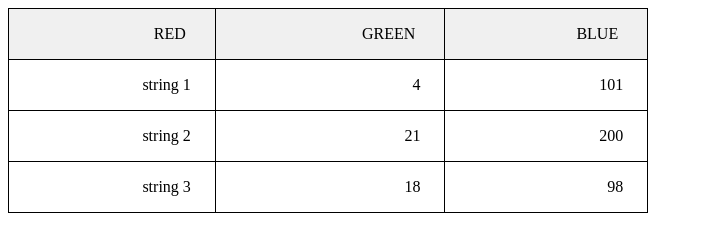
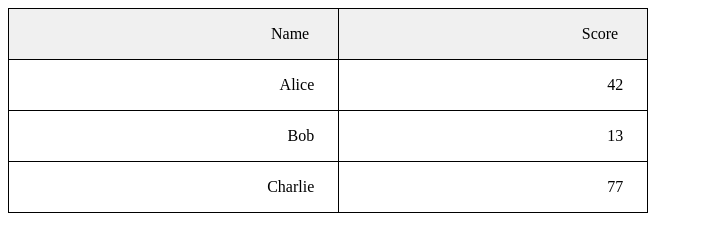
Before and after one commit to nkoster/sortable, a website: page example.html in a window 1280 px wide. Shown: the whole page, without its empty margins (0-703 px from the left). Drawn offline with Linux system fonts and the light colour scheme.

Commit message:
Update example HTML to use class selector and match README example

```diff
--- a/example.html
+++ b/example.html
@@ -6,23 +6,22 @@
     <link rel="stylesheet" href="https://cdn.jsdelivr.net/gh/nkoster/sortable/sortable-table.css">
 </head>
 <body>
-<table id="table-sort" class="sortable-table">
+<table class="sortable-table">
     <thead>
     <tr>
-        <td>RED</td>
-        <td>GREEN</td>
-        <td>BLUE</td>
+        <td>Name</td>
+        <td>Score</td>
     </tr>
     </thead>
     <tbody>
-    <tr><td>string 1</td><td>4</td><td>101</td></tr>
-    <tr><td>string 2</td><td>21</td><td>200</td></tr>
-    <tr><td>string 3</td><td>18</td><td>98</td></tr>
+    <tr><td>Alice</td><td>42</td></tr>
+    <tr><td>Bob</td><td>13</td></tr>
+    <tr><td>Charlie</td><td>77</td></tr>
     </tbody>
 </table>
 <script type="module">
   import { makeTableSortable } from 'https://cdn.jsdelivr.net/gh/nkoster/sortable/index.js';
-  makeTableSortable(document.getElementById("table-sort"));
+  makeTableSortable(document.querySelector('table.sortable-table'));
 </script>
 </body>
 </html>
```
